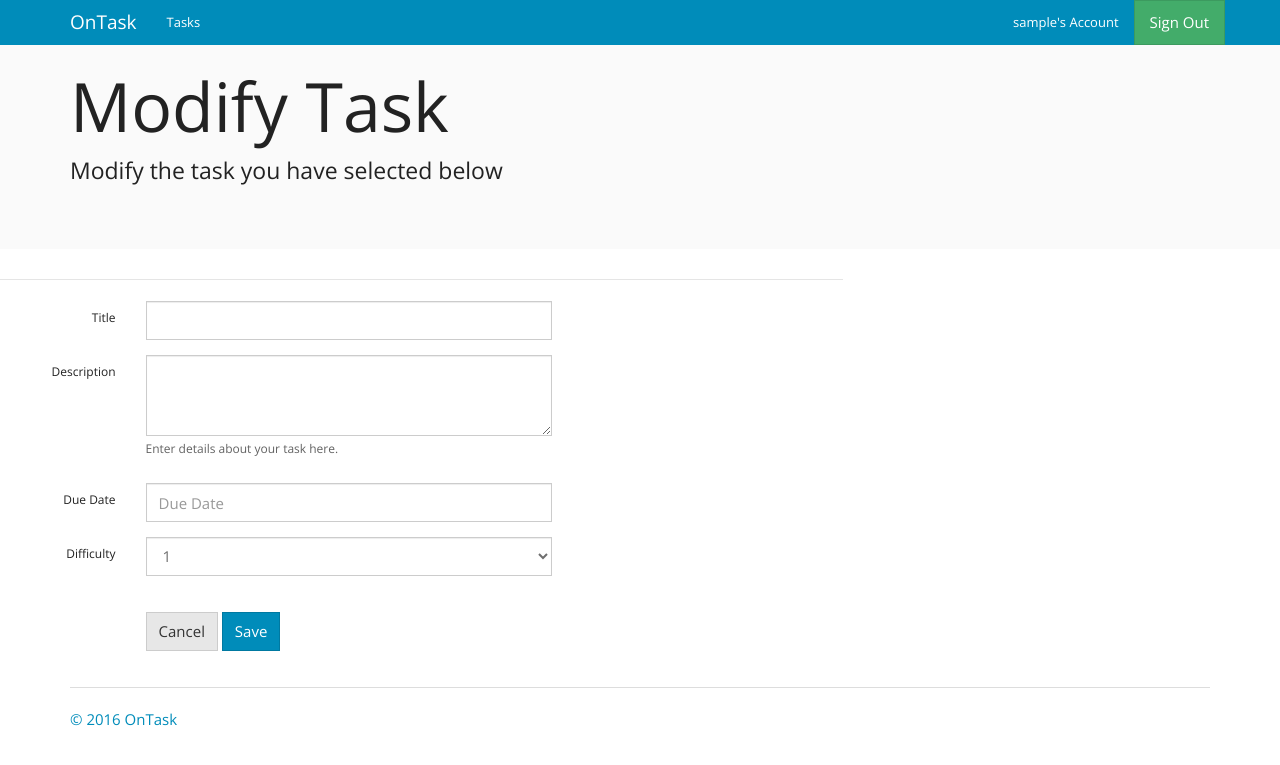
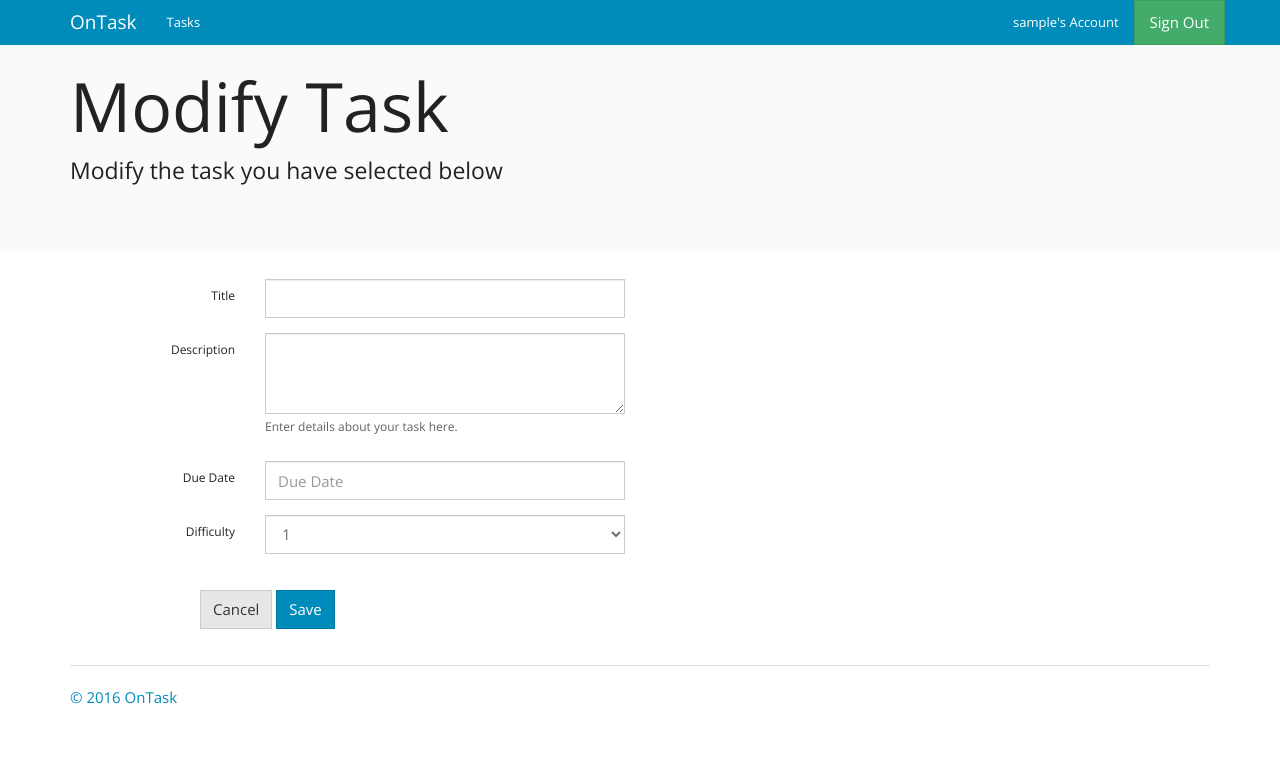
Before and after one commit to jebert142/OnTask_IpProject, a PHP site: page /modifyTask.php in a window 1280 px wide. Shown: the top 765 px of the page. Run offline with PHP 8.4, Linux system fonts and the light colour scheme; the visitor is signed in with stand-in values (Sample User, id 1); data that the repository does not hold is empty; some libraries are stand-ins or nearby versions.

Commit message:
close to final changes

```diff
--- a/aboutUs.php
+++ b/aboutUs.php
@@ -99,6 +99,10 @@
               <!--reference #4-->
               <p><b>CLNDR Plug-In</b>: <a href="http://kylestetz.github.io/CLNDR/">http://kylestetz.github.io/CLNDR/</a></p>
               <br/>
+
+              <!--reference #5-->
+              <p><b>Underscore.js</b>: <a href="http://underscorejs.org/">http://underscorejs.org/</a></p>
+              <br/>
             </div>
           </div>
         </div>
--- a/modifyTask.php
+++ b/modifyTask.php
@@ -88,22 +88,21 @@
     </div>
 
 <!-- FORM -->
-<div class="contianer">
+<div class="container">
   <div class="row">
     <div class="col-md-8">
       <form class="form-horizontal" action="modifyTaskProcess.php" method='post'>
         <fieldset>
-          <legend></legend>
           <!--Title-->
           <div class="form-group">
-            <label for="inputTitle" class="col-lg-2 control-label">Title</label>
+            <label for="inputTitle" class="col-lg-3 control-label">Title</label>
             <div class="col-md-6">
               <input type="text" class="form-control" id="inputTitle" name="inputTitle" placeholder="<?php echo $title; ?>">
             </div>
           </div>
           <!--Description-->
           <div class="form-group">
-            <label for="descrip" class="col-lg-2 control-label">Description</label>
+            <label for="descrip" class="col-lg-3 control-label">Description</label>
             <div class="col-md-6">
               <textarea class="form-control" rows="3" id="descrip" name="descrip"><?php echo $descrip; ?></textarea>
               <span class="help-block">Enter details about your task here.</span>
@@ -112,14 +111,14 @@
           <!-- Start Date-->
           <!-- Start Date-->
     <div class="form-group">
-      <label for="startDate" class="col-lg-2 control-label">Due Date</label>
+      <label for="startDate" class="col-lg-3 control-label">Due Date</label>
       <div class="col-md-6">
         <input type="text" class="form-control" id="startDate" name="startDate" placeholder="Due Date">
       </div>
     </div>
           <!--Difficuty-->
           <div class="form-group">
-            <label for="select" class="col-lg-2 control-label">Difficulty</label>
+            <label for="select" class="col-lg-3 control-label">Difficulty</label>
             <div class="col-md-6">
               <select class="form-control" id="difficulty" name="difficulty">
                 <option>1</option>
--- a/yourSchedule/tasksHome.php
+++ b/yourSchedule/tasksHome.php
@@ -167,8 +167,6 @@
       $descrip = $row[4];
       $difficulty = $row[5];
 
-
-
           //<!--panel #2-->
    echo      " <div class='col-sm-3'>";
    echo         "<div class='panel panel-warning'>";
```
Also changed, not shown: createTask.php (+7 -1 lines), yourAccount/yourAccountHome.php (+12 -11 lines).
